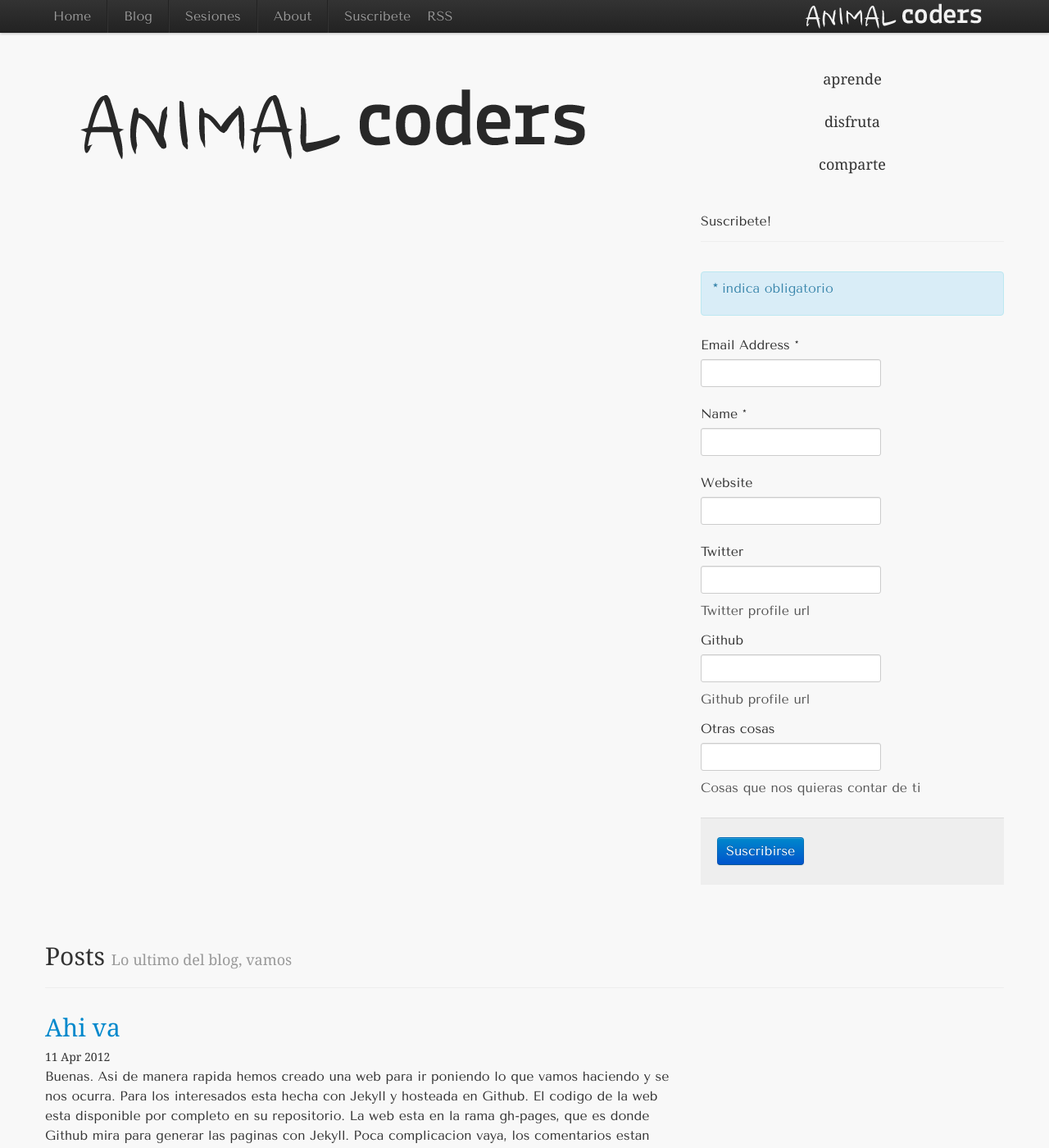
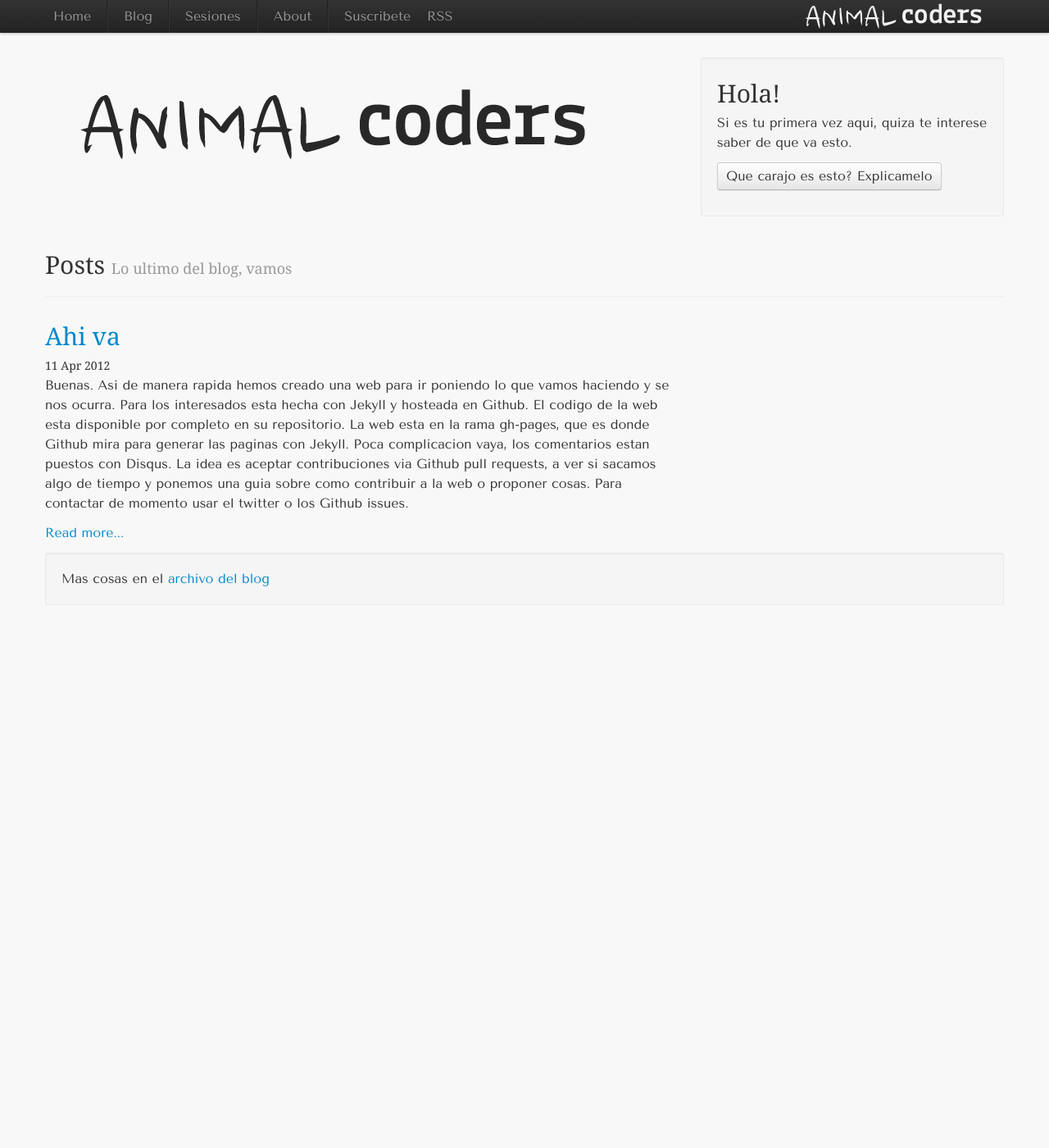
Before and after one commit to joakin/animalcoders, a Jekyll site: the page built from index.html, in a window 1280 px wide and 1400 px high. Shown: the whole window at 82% size. Built offline with Jekyll 4.4.1, drawn with Linux system fonts in a browser that asks for light colours; some web fonts are replaced; Markdown is read by kramdown in place of the engine named in the settings; the list of posts is cut into pages by our own code.

Commit message:
Cambiado un poco el index

```diff
--- /dev/null
+++ b/_includes/home-banner.html
@@ -0,0 +1,12 @@
+
+<div class="well">
+    <h1>Hola!</h1>
+    <p>
+        Si es tu primera vez aqui, quiza te interese saber de que va esto.
+    </p>
+    <p>
+        <a href='about' class="btn">
+            Que carajo es esto? Explicamelo
+        </a>
+    </p>
+</div>
--- a/index.html
+++ b/index.html
@@ -9,16 +9,8 @@ title: Animal Coders
         <div class='span8'>
             <img src='img/logo.png' class='huge-logo' alt='Animal Coders'>
         </div>
-        <div class='span4 coletilla'>
-            <h3>aprende</h3>
-            <h3>disfruta</h3>
-            <h3>comparte</h3>
-        </div>
-    </div>
-
-    <div class='row'>
-        <div class='span4 offset8'>
-            {% include sign-up.html %}
+        <div class='span4'>
+            {% include home-banner.html %}
         </div>
     </div>
 
```
